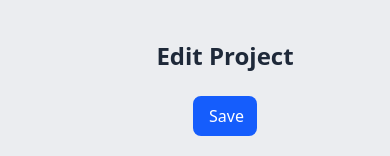
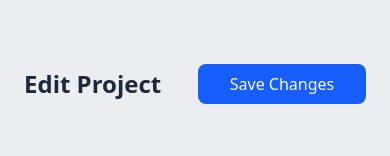
Before and after one commit to invertllchub/Invert-Hub, a Next.js app in the folder client/: page /dashboard/projects/1/edit in a window 390 px wide. Shown: the top 156 px of the page. Built offline with nearby package versions, Linux system fonts and the light colour scheme.

Commit message:
some more and more responsive updates

```diff
--- a/client/app/(dashboard)/dashboard/projects/[id]/edit/page.tsx
+++ b/client/app/(dashboard)/dashboard/projects/[id]/edit/page.tsx
@@ -27,15 +27,15 @@ export default function EditProjectPage() {
   if (!project) return <div className="ml-20 p-4">Loading project...</div>;
 
   return (
-    <div className="w-full min-h-screen pl-30 pr-15 py-10 overflow-hidden bg-gray-200/75">
-      <div className="w-full flex flex-col md:flex-row items-center justify-between gap-6">
+    <div className="pl-0 md:pl-30 pr-0 md:pr-15 py-10 overflow-hidden bg-gray-200/75">
+      <div className="w-full flex md:flex-row items-center justify-between gap-6 p-6 md:p-12">
         <h1 className="text-2xl md:text-4xl font-extrabold text-gray-800">Edit Project</h1>
         <button
           form="edit-project-form"
           type="submit"
-          className="px-4 w-16 py-2 bg-blue-600 text-white rounded-lg col-start-1 cursor-pointer"
+          className="px-4 w-42 py-2 bg-blue-600 hover:bg-blue-700 transition-colors text-white rounded-lg col-start-1 cursor-pointer"
         >
-          Save
+          Save Changes
         </button>
       </div>
       <div >
```
